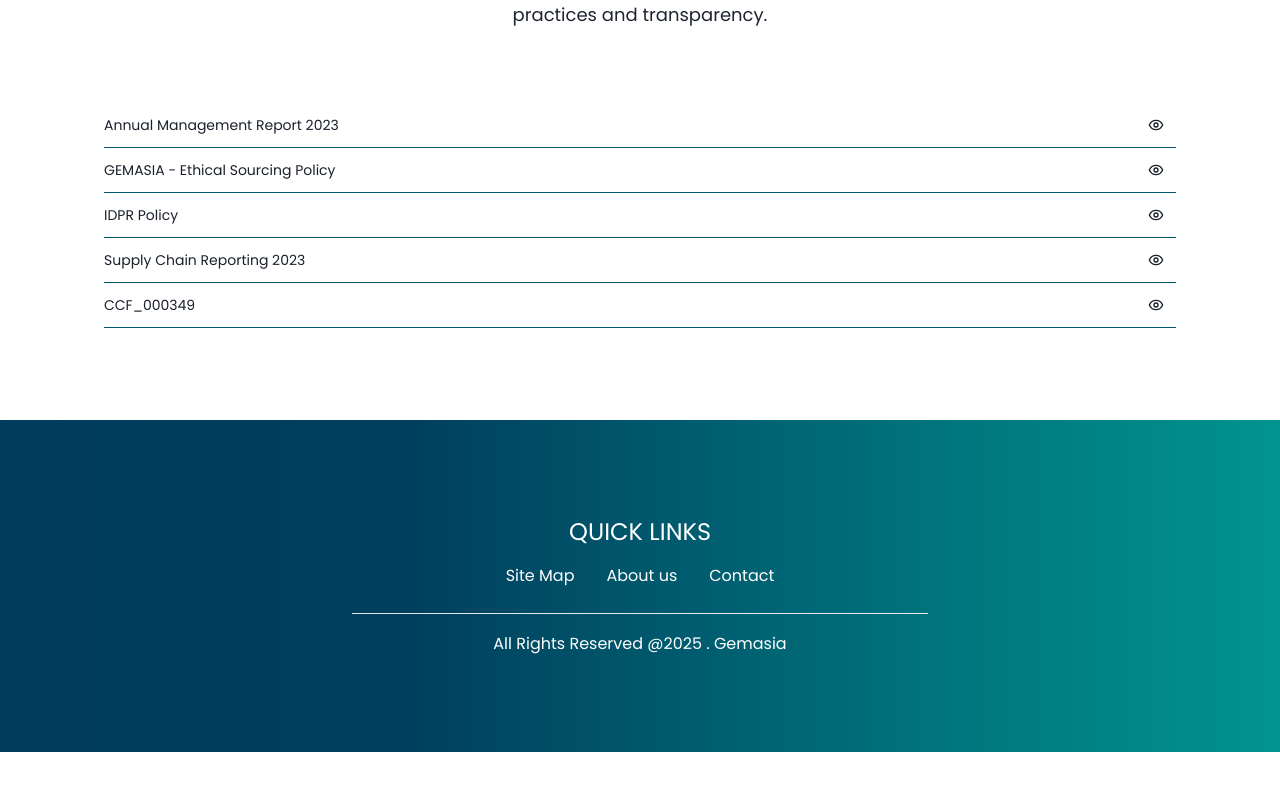
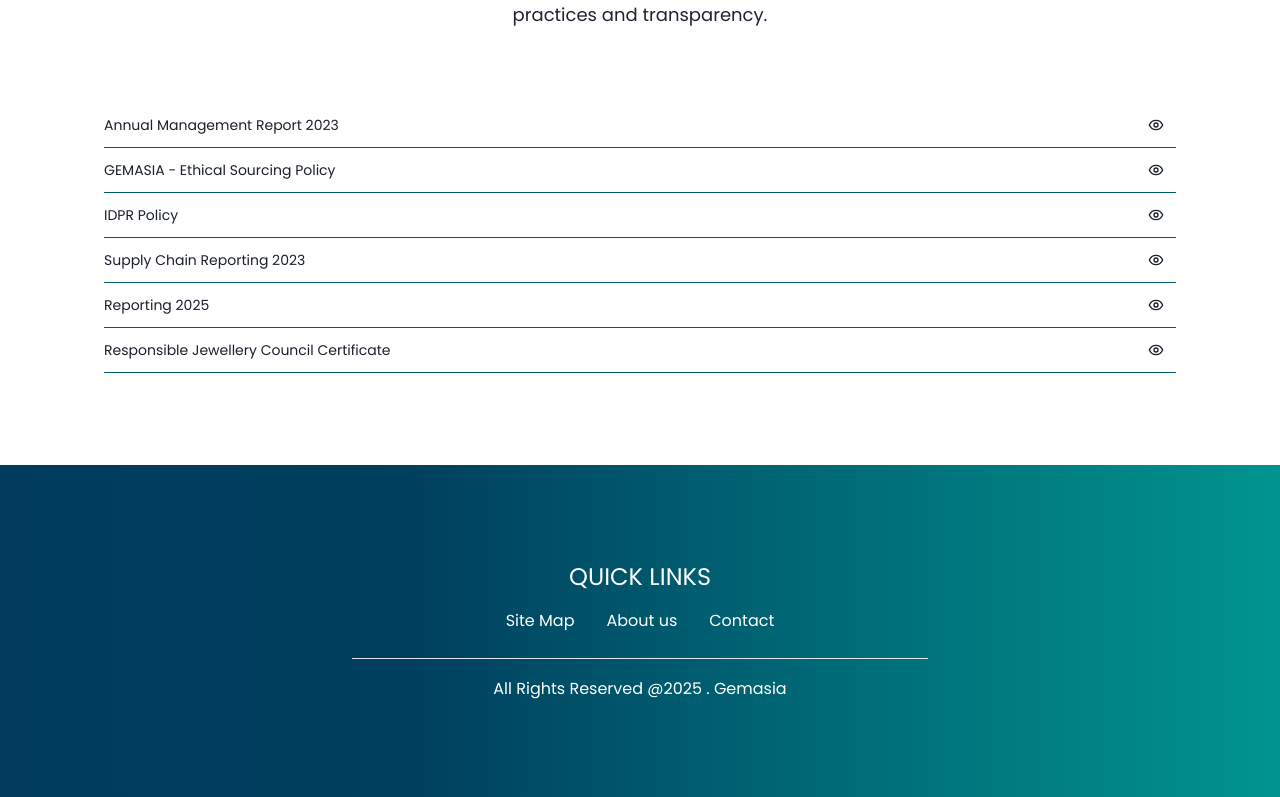
Before and after one commit to shailu7039/Gemasia, a React (Create React App) app: page /policy in a window 1280 px wide. Shown: the part 779-1576 px from the top of the page. Before the commit the page ends 1531 px from the top, so only its background shows below. Built offline with nearby package versions, Linux system fonts and the light colour scheme; a web font is replaced by a local one.

Commit message:
add policy or rjc logo

```diff
--- a/src/view/pages/home/components/Affilation.js
+++ b/src/view/pages/home/components/Affilation.js
@@ -40,7 +40,7 @@ export const Affilation = () => {
          <div className='w-260px m-auto'>
          <img
             className="w-260px m-auto"
-            src={require("../../../assets/images/RJC LOGO.jpeg")}
+            src={require("../../../assets/images/Gem Asia RJC.jpg")}
             alt="img"
           />
          </div>
--- a/src/view/pages/policy/components/PolicyDocument.js
+++ b/src/view/pages/policy/components/PolicyDocument.js
@@ -69,12 +69,13 @@ console.log('state',tododata)
       pdf:"https://drive.google.com/file/d/1M1H6h3Lj6Jtmtuk-wBZC7JH16C0f4-GO/view?usp=sharing"
     },
     {
-      title:"CCF_000349",
+      title:"Reporting 2025",
       pdf:"https://drive.google.com/file/d/1wJN2iXlAjJwP98joaZwKX5B_29eD0mR4/view?usp=sharing"
     },
-    // {
-    //   title:"Financial results, on conclusion of the meeting of the board of directors where the financial results were approved"
-    // },
+    {
+      title:"Responsible Jewellery Council Certificate",
+      pdf:"https://drive.google.com/file/d/1mTWwCvw6X8T3aR1FyMq_l4knpV3mZ1zR/view?usp=sharing"
+    },
     // {
     //   title:"Complete copy of the annual report including balance sheet, profit and loss account, directors report, corporate governance report etc"
     // },
```
Also changed, not shown: src/view/assets/images/Gem Asia RJC.jpg (added), 1 other file (tests, documents, lock files or other folders).
